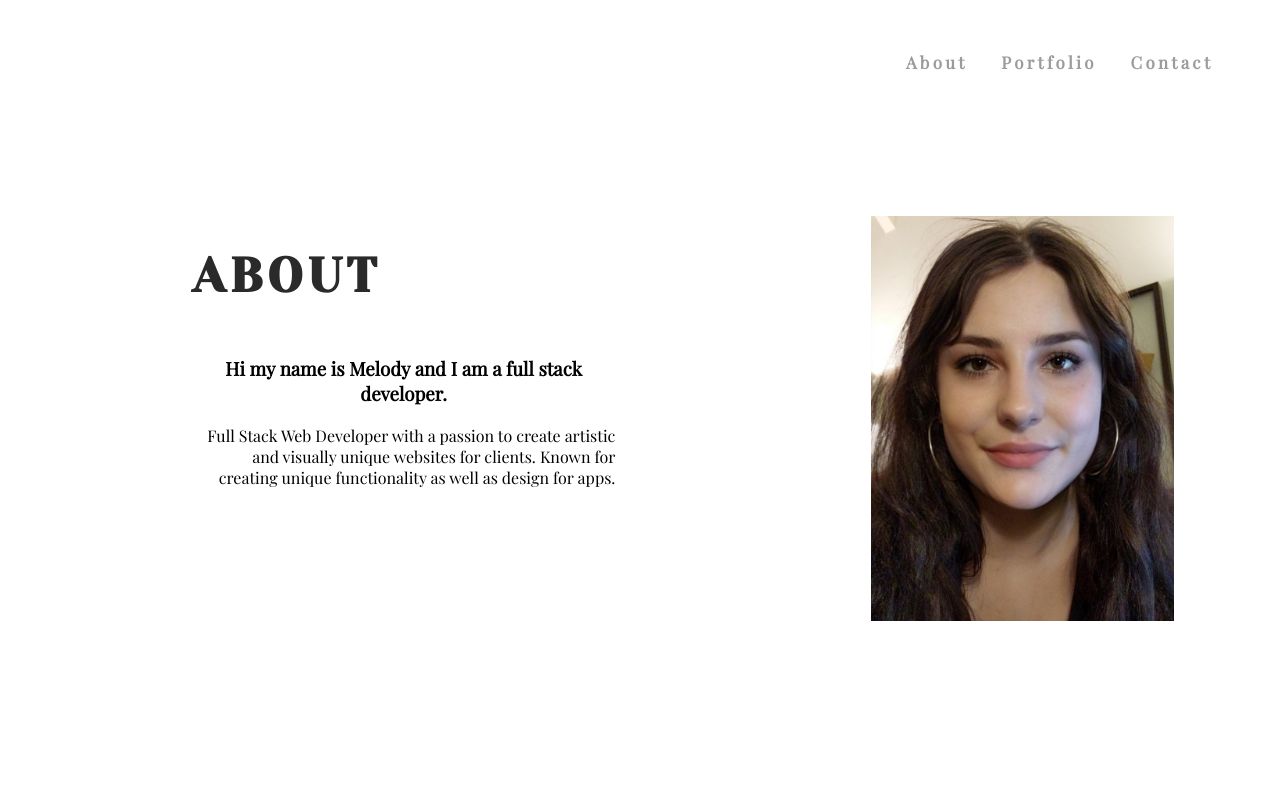
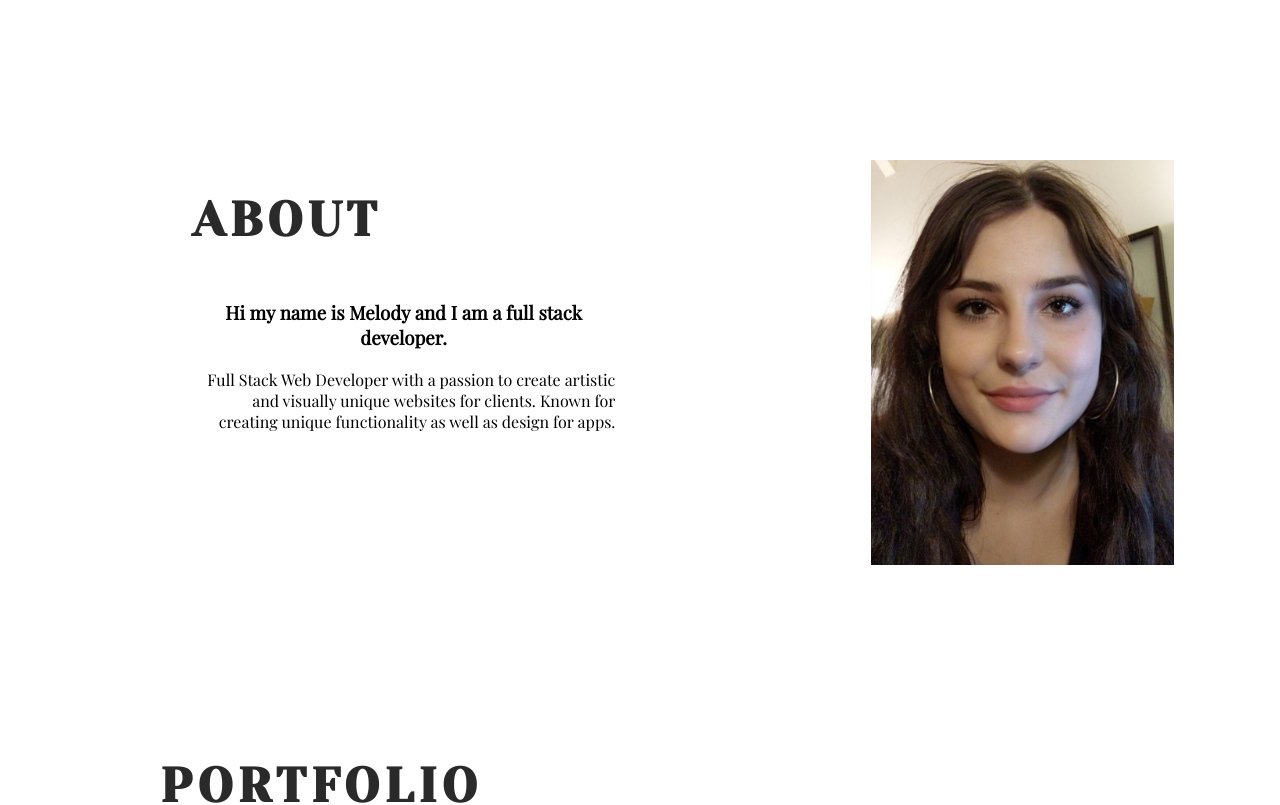
Before and after one commit to melodykirshberg/Updated-React-Portfolio, a React (Create React App) app: page / in a window 1280 px wide. Shown: the top 805 px of the page. Built offline with nearby package versions, Linux system fonts and the light colour scheme.

Commit message:
seeing if its scroll

```diff
--- a/src/App.js
+++ b/src/App.js
@@ -9,7 +9,6 @@ import Footer from './components/Footer/Footer.js';
 function App() {
   return (
     <div className='App'>
-      <Nav />
       <About />
       <Portfolio />
       <Contact />
--- a/src/components/Nav/Nav.css
+++ /dev/null
@@ -1,34 +0,0 @@
-@import url('https://fonts.googleapis.com/css?family=Playfair+Display|Yeseva+One&display=swap');
-nav {
-  font-family: 'Playfair Display', serif;
-  letter-spacing: .2em;
-  font-size: 1.05em;
-  font-weight: bolder;
-  position: sticky;
-  text-align: right;
-  top: 3em;
-  padding-right: 50px;
-  z-index: 100;
-}
-
-nav li {
-  display: inline-block;
-  cursor: pointer;
-}
-
-nav li .link {
-  text-decoration: none;
-  color: #383838;
-  padding: 1em;
-  opacity: 0.5;
-  transition: all 0.2s ease-in-out;
-}
-
-li .link:hover {
-  opacity: 1;
-}
-
-.active {
-  color: #464646;
-  opacity: 10;
-}
--- a/src/components/Nav/Nav.js
+++ /dev/null
@@ -1,49 +0,0 @@
-import React, { Component } from 'react';
-import { Link } from 'react-scroll';
-import './Nav.css';
-
-class Nav extends Component {
-    state = {}
-    render() {
-        return (
-            <nav>
-                <ul>
-                    <li>
-                        <Link
-                            className='link'
-                            activeClass='active'
-                            to='about'
-                            spy={true}
-                            smooth={true}
-                            offset={-50}
-                            duration={300}>About
-                     </Link>
-                    </li>
-                    <li>
-                        <Link
-                            className='link'
-                            activeClass='active'
-                            to='portfolio'
-                            spy={true}
-                            smooth={true}
-                            offset={-50}
-                            duration={300}>Portfolio
-                     </Link>
-                    </li>
-                    <li>
-                        <Link
-                            className='link'
-                            activeClass='active'
-                            to='contact'
-                            spy={true}
-                            smooth={true}
-                            offset={-50}
-                            duration={300}>Contact
-                     </Link>
-                    </li>
-                </ul>
-            </nav>
-        )
-    }
-}
-export default Nav;
```
